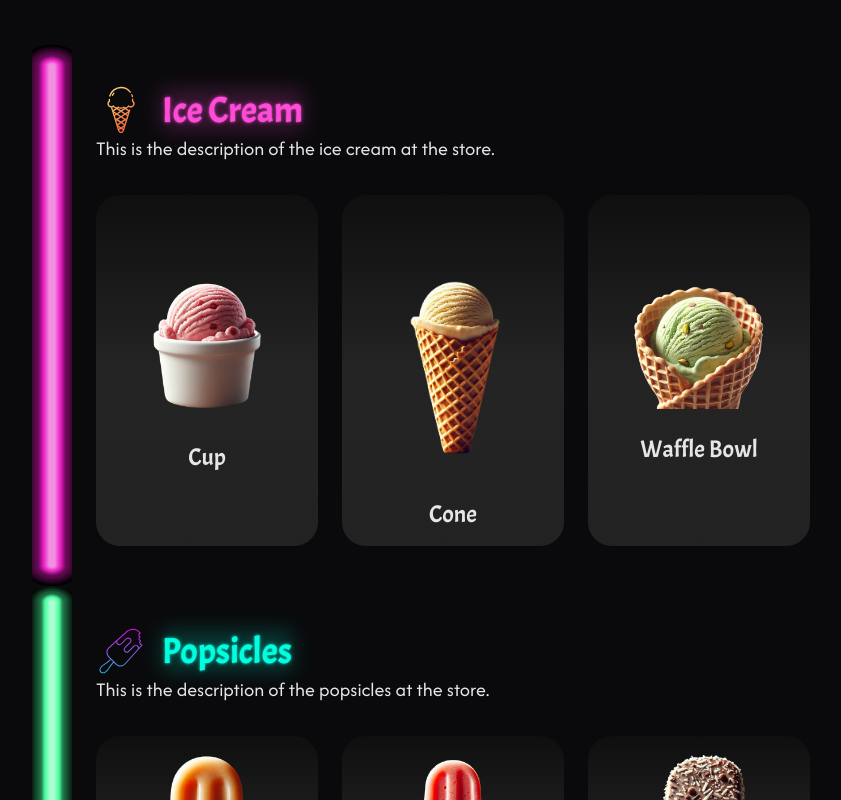
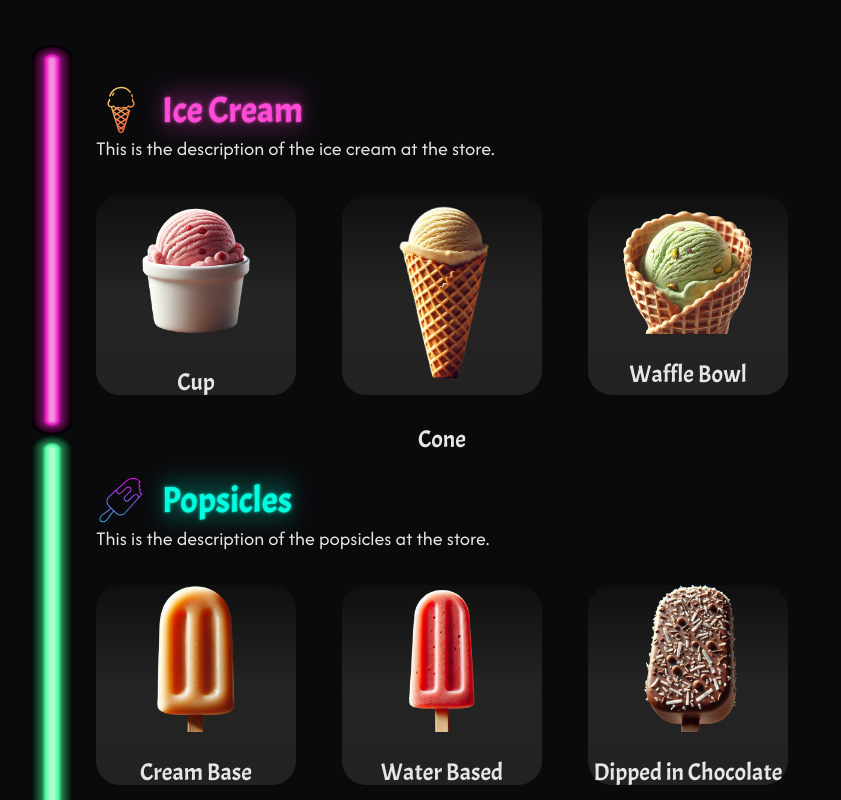
Before and after one commit to missatrox44/paleteria-and-snacks, a Next.js app: page / in a window 1280 px wide. Shown: the part 920-1720 px from the top of the page, without its empty margins (64-905 px from the left). Built offline with nearby package versions, Linux system fonts and the light colour scheme.

Commit message:
add nested scss

```diff
--- a/src/app/components/FoodCategory.tsx
+++ b/src/app/components/FoodCategory.tsx
@@ -40,16 +40,22 @@ const FoodCategory: React.FC<FoodCategoryProps> = ({
         </div>
         <p className="text-xl">{categoryDescription}</p>
       </div>
-
       <div className="grid grid-cols-2 md:grid-cols-4 gap-x-6 gap-y-14">
         {foodItems.map((item: FoodItem, index: number) => (
           <div
             key={index}
-            className="bg-gradient-to-b from-card-gr-top via-card-gr-middle to-card-gr-bottom flex items-center justify-center col-span-1 py-4 rounded-3xl"
+            className="col-span-1 flip-card"
           >
-            <div className="flex flex-col gap-y-6 items-center">
-              <Image src={item.image} alt={item.name} width={150} height={150} />
-              <p className="font-acme text-2xl text-center">{item.name}</p>
+            <div className="flip-card-inner w-full h-full">
+              <div className="flip-card-front bg-gradient-to-b from-card-gr-top via-card-gr-middle to-card-gr-bottom flex items-center justify-center rounded-3xl">
+                <div className="flex flex-col gap-y-6 items-center">
+                  <Image src={item.image} alt={item.name} width={150} height={150} />
+                  <p className="font-acme text-2xl text-center">{item.name}</p>
+                </div>
+              </div>
+              <div className="flip-card-back bg-gradient-to-b from-card-gr-top via-card-gr-middle to-card-gr-bottom flex items-center justify-center rounded-3xl">
+                <h1 className="text-white font-acme text-2xl">Back of {item.name}</h1>
+              </div>
             </div>
           </div>
         ))}
--- a/src/app/globals.scss
+++ b/src/app/globals.scss
@@ -257,3 +257,69 @@ body {
     }
   }
 }
+
+
+.flip-card {
+  background-color: transparent;
+  perspective: 1000px; /* 3D effect */
+
+  .flip-card-inner {
+    position: relative;
+    width: 200px; /* Card width */
+    height: 200px; /* Card height */
+    text-align: center;
+    transition: transform 0.6s; /* Animation duration */
+    transform-style: preserve-3d; /* Maintain 3D effect */
+
+    .flip-card-front {
+
+    }
+
+    .flip-card-back {
+      transform: rotateY(180deg);
+    }
+  }
+}
+
+
+.flip-card:hover .flip-card-inner {
+  transform: rotateY(180deg);
+}
+
+.flip-card-front, .flip-card-back {
+  position: absolute;
+  width: 100%;
+  height: 100%;
+  backface-visibility: hidden;
+}
+
+
+
+// .flip-card {
+//   background-color: transparent;
+//   perspective: 1000px;
+// }
+
+// .flip-card-inner {
+//   position: relative;
+//   width: 100%;
+//   height: 100%;
+//   text-align: center;
+//   transition: transform 0.6s;
+//   transform-style: preserve-3d;
+// }
+
+// .flip-card:hover .flip-card-inner {
+//   transform: rotateY(180deg);
+// }
+
+// .flip-card-front, .flip-card-back {
+//   position: absolute;
+//   width: 100%;
+//   height: 100%;
+//   backface-visibility: hidden;
+// }
+
+// .flip-card-back {
+//   transform: rotateY(180deg);
+// }
```
